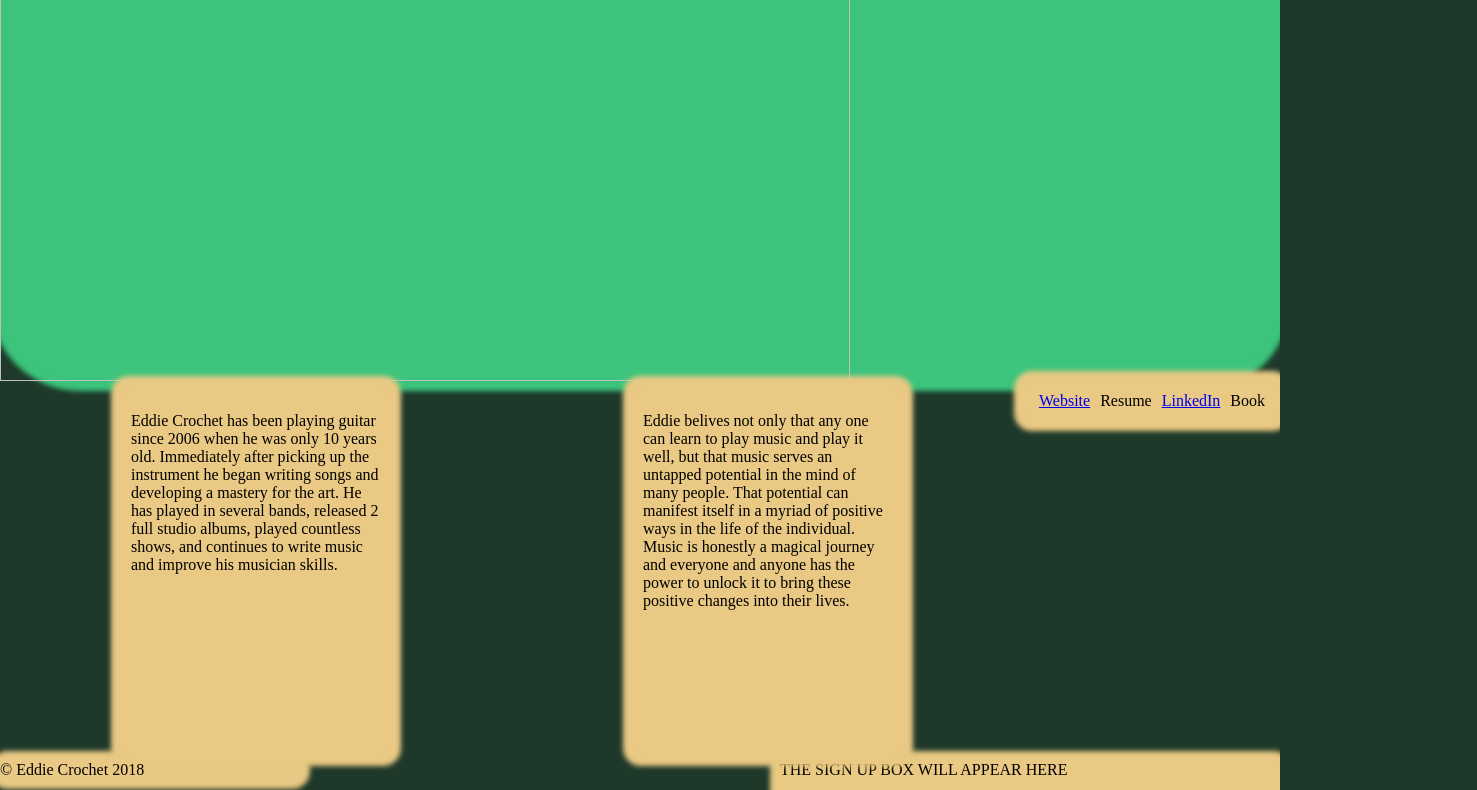
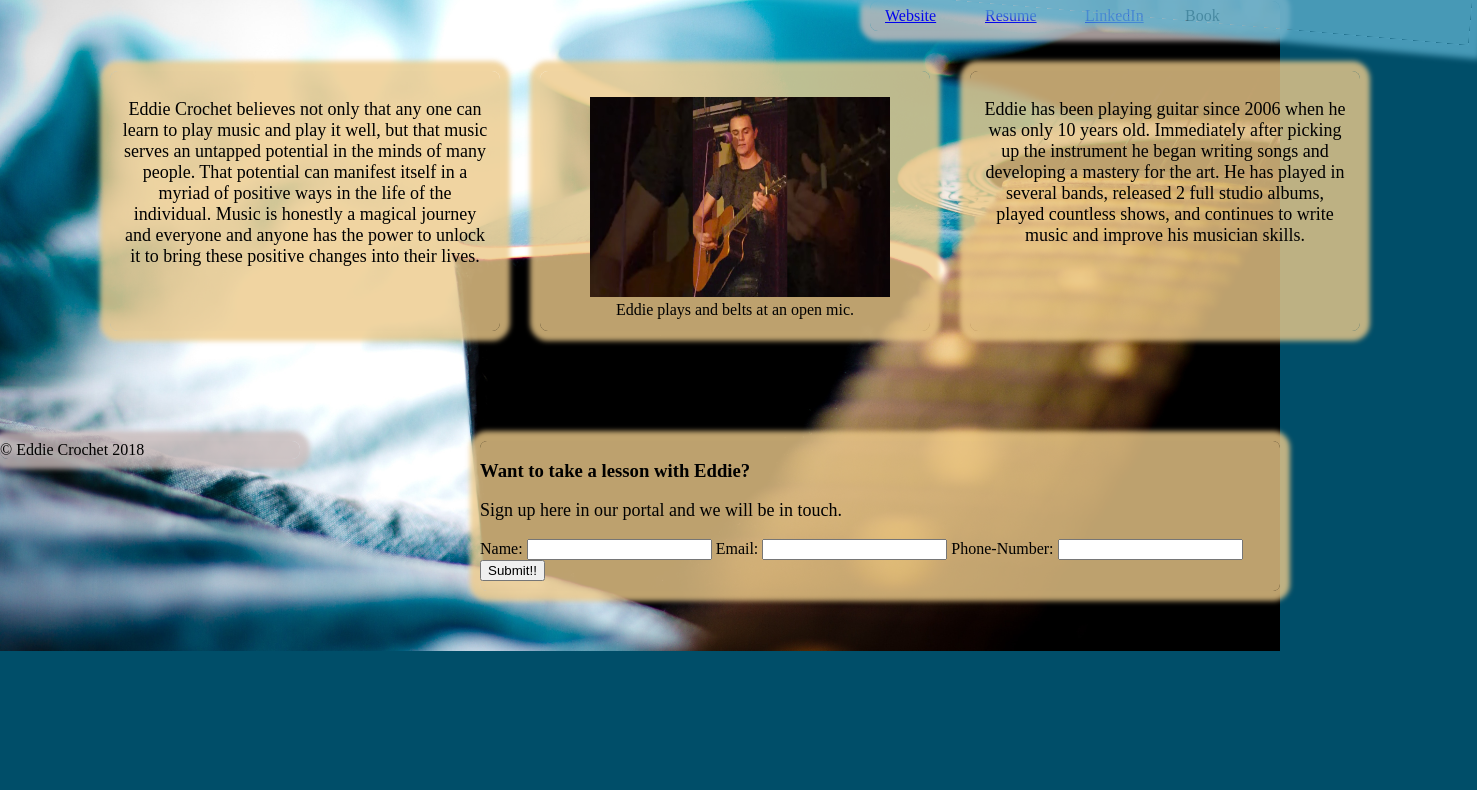
Before and after one commit to EddieCrochet/checkpoint2, a plain HTML site: page index.html in a window 1280 px wide. Shown: the part 119-909 px from the top of the page, 1477 px wide, since content can reach past the window. After the commit the page ends 800 px from the top, so only its background shows below. Drawn offline with Linux system fonts and the light colour scheme.

Commit message:
I think I I am ready to turn in!

```diff
--- a/index.html
+++ b/index.html
@@ -1,30 +1,40 @@
 <!DOCTYPE html>
 <html>
+
 <head>
   <title>Guitar lessons with the best in Austin, Texas</title>
-  <link rel = "stylesheet" href = "style.css">
+  <link rel="stylesheet" href="style.css">
   <meta name="author" content="Eddie Crochet">
   <meta charset="UTF-8">
   <meta name="viewport" content="width=device-width, initial-scale=1">
 </head>
+
 <body>
-  <header role = "banner">
-      <div class = "head">
-       <img src = "img//blueAcstc.jpg">
+  <div class="gridContainer">
+    <header class = "a">
+      <div class="topContainer colhover head trans">
         <h1>Guitar lessons from an experienced Austin musician</h1>
       </div>
     </header>
-  <div class = "navigation">
+
+    <!--Navigation bar is here-->
+
+    <div class="b colhover navigation trans">
+      <!--multiple classes! Easier organization!-->
       <nav>
         <ul>
           <li>
-        <a href = "https://www.eddiecrochet.com">
+            <a href="https://www.eddiecrochet.com">
               Website
             </a>
           </li>
-      <li>Resume</li>
           <li>
-        <a href = "https://www.linkedin.com/in/edward-crochet-70b7868a/">
+            <a href="https://eddiecrochet.github.io/web-workbook/01week/resume/">
+              Resume
+            </a>
+          </li>
+          <li>
+            <a href="https://www.linkedin.com/in/edward-crochet-70b7868a/">
               LinkedIn
             </a>
           </li>
@@ -33,42 +43,67 @@
       </nav>
     </div>
     <section>
-   <div class = "main">
+      <div class="main">
+
+        <!-- Main Box One-->
+
         <article>
-      <div class = "box box1">
+          <div class="c box colhover box1 trans">
             <p>
-        Eddie Crochet has been playing guitar since 2006 when he was only
-        10 years old. Immediately after picking up the instrument he began
-        writing songs and developing a mastery for the art. He has played in
-        several bands, released 2 full studio albums, played countless shows, and
-         continues to write music and improve his musician
-        skills.
-
+              Eddie Crochet believes not only that any one can learn to play music and play it well, but that music serves an untapped
+              potential in the minds of many people. That potential can manifest itself in a myriad of positive ways in the
+              life of the individual. Music is honestly a magical journey and everyone and anyone has the power to unlock
+              it to bring these positive changes into their lives.
             </p>
           </div>
         </article>
+
+        <!-- Main Box Two-->
+
         <article>
-      <div class="box box2">
+          <div class="d box colhover box0 trans">
+            <figure>
+              <img src="img/MeAndGtr.jpg">
+              <figcaption>Eddie plays and belts at an open mic.</figcaption>
+            </figure>
+          </div>
+        </article>
+
+        <!-- Main Box Three-->
+
+        <article>
+          <div class="e box colhover box2 trans">
             <p>
-        Eddie belives not only that any one can learn to play music and play it well,
-         but that music serves an untapped potential in the mind of many people. That
-         potential can manifest itself in a myriad of positive ways in the life of the
-         individual. Music is honestly a magical journey and everyone and anyone has the
-         power to unlock it to bring these positive changes into their lives.
+              Eddie has been playing guitar since 2006 when he was only 10 years old. Immediately after picking up the instrument he began
+              writing songs and developing a mastery for the art. He has played in several bands, released 2 full studio
+              albums, played countless shows, and continues to write music and improve his musician skills.
             </p>
           </div>
       </div>
       </article>
     </section>
-  <div id = "signUp">
+
+    <!--Sign Up box starts here-->
+    <div class="f colhover signUp trans">
       <aside>
-    THE SIGN UP BOX WILL APPEAR HERE
+        <h3>Want to take a lesson with Eddie?</h3>
+        <p>Sign up here in our portal and we will be in touch.</p>
+        <form>
+          Name:
+          <input type="text" name="name"> Email:
+          <input type="text" name="message"> Phone-Number:
+          <input type="text" name="phoneNumber">
+          <input type="submit" value="Submit!!">
+        </form>
       </aside>
     </div>
-  <div class = "foot">
+    <!-- info for the footer is here-->
+    <div class="g colhover foot trans">
       <footer>
         &copy Eddie Crochet 2018
       </footer>
     </div>
+  </div>
 </body>
+
 </html>
--- a/style.css
+++ b/style.css
@@ -1,6 +1,9 @@
 body {
-    background-color: #1e392a;
+    background-color: #004e69;
     margin: 0 auto;
+    background-image: URL(../img/blueAcstc.jpg);
+    background-size: cover;
+    background-repeat: no-repeat;
   }
 
   .navigation, ul, li{
@@ -8,79 +11,197 @@ body {
     align-items:center;
     padding:5px;
     float:right;
+    width:400px;
+  }
+
+  .navigation{
+    border-radius:8px;
+    background-color: rgb(202,187,186, .8);
+    height:20px;
+    box-shadow: 0 0 5px 10px rgb(202,187,186, .8);
+  }
+
+  .signUp{
+    float:right;
+    border-radius:7px;
+    height:150px;
+    width:800px;
+    background-color:  rgb(237,202,138, .8);
+    box-shadow: 0 0 5px 10px rgb(237,202,138, .8);
+  }
+
+  .colhover:hover {
+    background-color:rgb(89,172,202,.8);
+    box-shadow: 0 0 5px 10px rgb(89,172,202,.8);
+  }
+
+  /* .box:hover{
+    background-color:#59acca;
+    box-shadow: 0 0 5px 10px #59acca;
+  }
+
+  .foot:hover{
+    background-color:#59acca;
+    box-shadow: 0 0 5px 10px #59acca;
+  }
+
+  .head:hover{
+    background-color:#59acca;
+    box-shadow: 0 0 5px 10px #59acca;
   }
 
   .navigation:hover{
-    background-color:#3cc47c;
-    box-shadow: 0 0 5px 10px #3cc47c;
-  }
-  .navigation{
-    border-radius:8px;
-    background-color: #e9c983;
-    height:30px;
-    box-shadow: 0 0 5px 10px #e9c983;
-  }
+    background-color:#59acca;
+    box-shadow: 0 0 5px 10px #59acca;
+  } */
 
-  #signUp{
-    border-radius:7px;
-    height:200px;
-    width:500px;
-    background-color:  #e9c983;
-    float:right;
-    box-shadow: 0 0 5px 10px #e9c983;
-  }
-
-  #signUp:hover {
-    background-color:#3cc47c;
-    box-shadow: 0 0 5px 10px #3cc47c;
-  }
-
-  .box:hover{
-    background-color:#3cc47c;
-    box-shadow: 0 0 5px 10px #3cc47c;
-  }
-
-  .foot:hover{
-    background-color:#3cc47c;
-    box-shadow: 0 0 5px 10px #3cc47c;
-  }
-
-.head:hover{
-    background-color:#3cc47c;
-    box-shadow: 0 0 5px 10px #3cc47c;
-  }
+/* .img-cont:hover{
+    background-color:#59acca;
+    box-shadow: 0 0 5px 10px #59acca;
+   }
+   Hey I decided to just assign multiple classes instead of doing all this mess!*/
 
   .box {
     border-radius:8px;
-    margin:5px;
+    margin:20px;
     padding:10px;
-    background-color:#e9c983;
-    box-shadow: 0 0 5px 10px #e9c983;
-    height:350px;
-    width:250px;
+    background-color:rgb(237,202,138, .8);
+    box-shadow: 0 0 5px 10px rgb(237,202,138, .8);
+    height:240px;
+    width:370px;
+    text-align: center;
+  }
+
+  .box0>figure>img{
+    width:300px;
+    height:200px;
+    position:relative;
+    margin: auto;
+    top:0;
+    bottom:0;
+    right:0;
+    left:0;
   }
 
   .main {
+    margin:90px;
     display:flex;
     justify-content: space-around;
   }
 
   .foot{
     border-radius: 8px;
-    background-color: #e9c983;
+    background-color: rgb(202,187,186, .8);
     width:300px;
-    box-shadow: 0 0 5px 10px #e9c983;
+    box-shadow: 0 0 5px 10px rgb(202,187,186, .8);
+    bottom:0px;
   }
-   .head{
-    height:100%;
+
+  /*combining classeshere again to save space*/
+ /* .head{
+  margin-bottom:40px;
+  width:100%;
+  height:100%;
+
+  text-align: center;
+  display: flex;
+  justify-content: center;
+  align-items: center;
+ }  */
+
+ /*good practice to just always do colors in rgb incase I want to mess with opacity?*/
+
+ .topContainer{
+  margin-bottom: 40px;
+  background-color:rgb(237,202,138, .8);
+  box-shadow: 0 0 5px 10px rgb(237,202,138, .8);
+  width:100%;
+  display: flex;
+  justify-content: center;
+  align-items: center;
+ }
+
+ p{
+   flex-wrap: wrap;
+   font-size: 18px;
+ }
+
+ /*  I was confused - I'm not obligated to start with a media query if not intended.
+  .gridContainer {
+  display: grid;
+  grid-gap: 1em;
+  grid-template-areas:
+   "a"
+   "b"
+   "c"
+   "d"
+   "e"
+   "f"
+   "g"
+} */
+ .a {
+  grid-area: a;
+}
+.b {
+  grid-area: b;
+}
+
+.c {
+  grid-area: c;
+}
+
+.d {
+  grid-area: d;
+}
+
+.e {
+  grid-area: e;
+}
+.f {
+  grid-area: f;
+}
+
+.g {
+  grid-area: g;
+}
+
+@media (max-width: 768px){
+.gridContainer{
+  margin-left:auto;
+  margin-right:auto;
+  display: grid;
+  grid-gap: 20px;
+  grid-template-columns:1fr;
+  grid-template-areas:
+      "a"
+      "b"
+      "c"
+      "d"
+      "e"
+      "f"
+      "g";
+  }
+  .main, .topContainer, .foot, .signUp, .head{
+    display:grid;
     width:100%;
-    border-radius: 80px;
-    background-color: #e9c983;
-    display:flex;
-    justify-content: center;
-    box-shadow: 0 0 5px 10px #e9c983;
-   }
-  .banner, img{
-    height:500px;
-    width:850px;
+    text-align: center;
   }
+  .main{
+    width:60% !important;
+  }
+  section, article, .box{
+    display:grid;
+  }
+
+  .box0>figure>img{
+    position: relative !important;
+  }
+}
+
+.trans{
+  transition: transform 900ms ease-in-out;
+  /* pointer-events:none;  This just didn't work*/
+}
+.trans:hover{
+  transform:translate(4px) scale(1.3) rotate(5deg);
+}
```
Also changed, not shown: img/MeAndGtr.jpg (added). Lines whose indentation alone changed are shown as unchanged.
